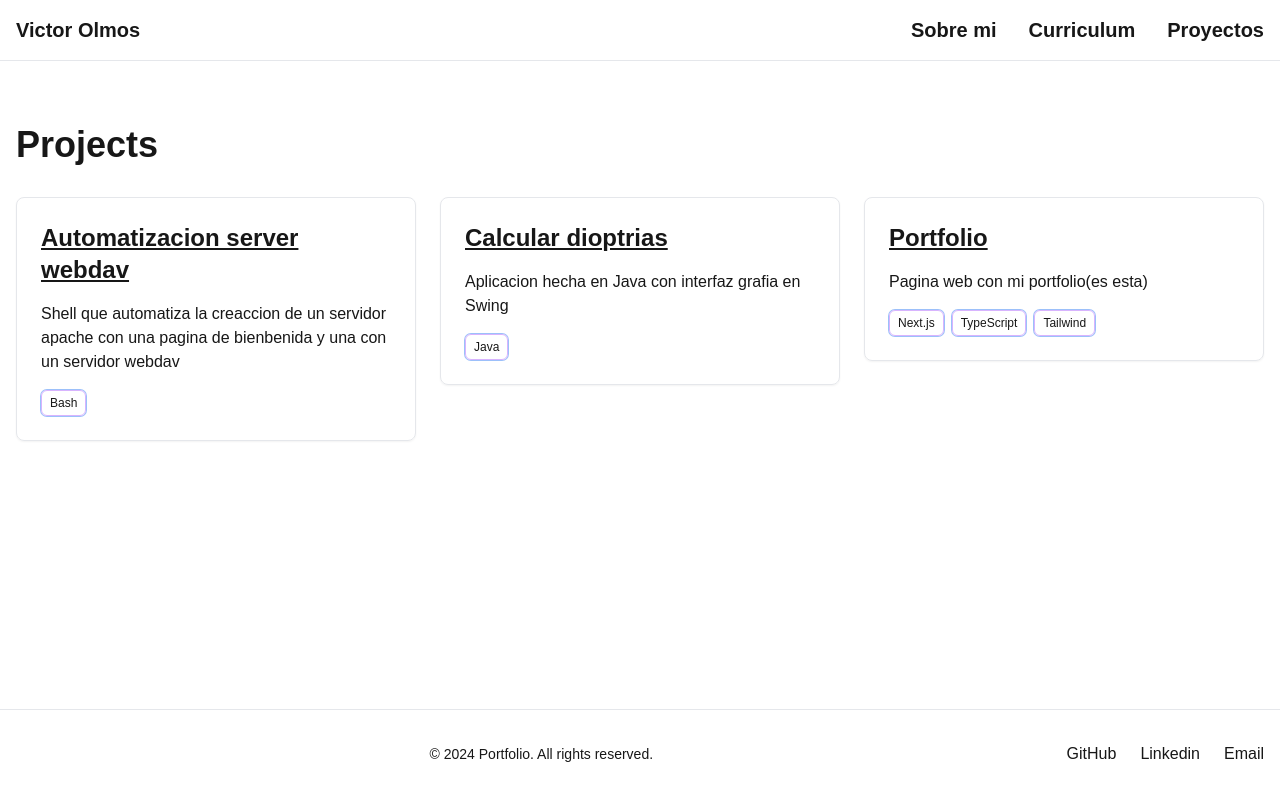
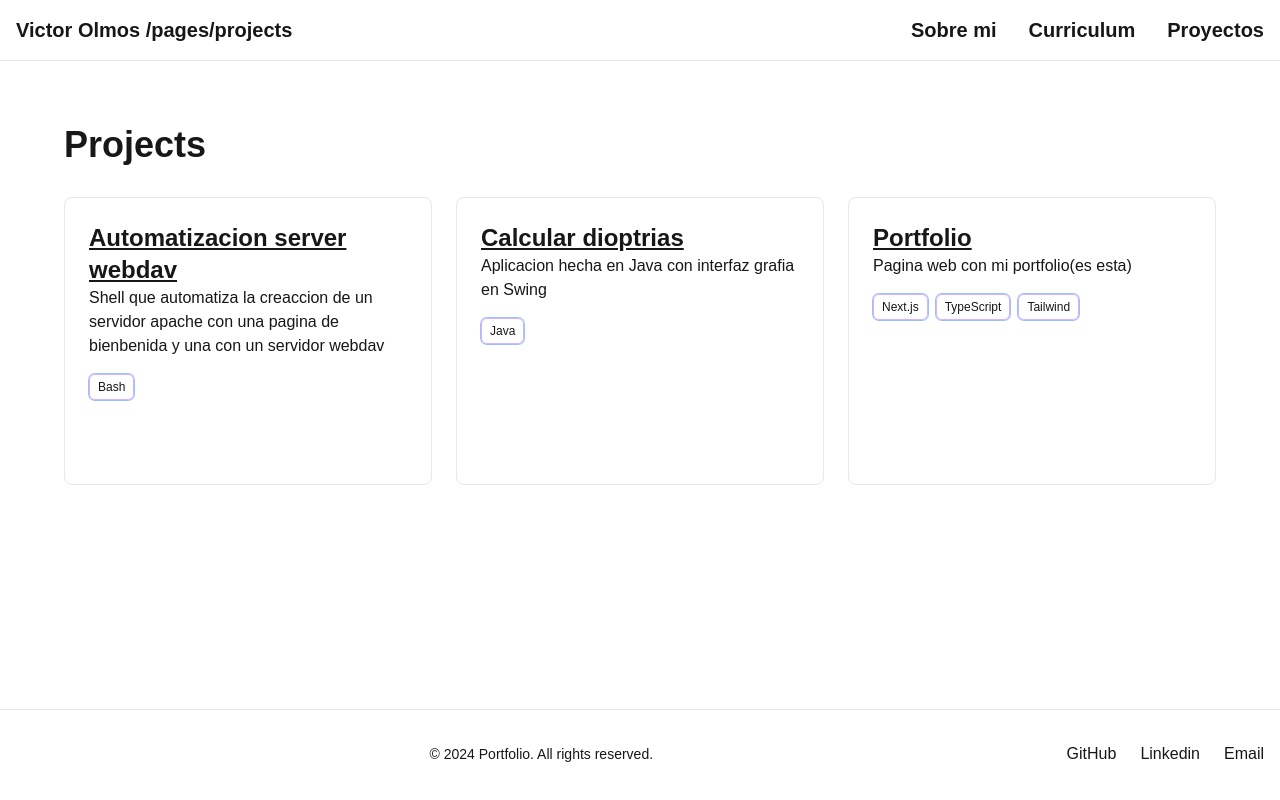
Before and after one commit to V0lms/portfolio-next-app, a Next.js app: page /pages/projects in a window 1280 px wide. Built offline with nearby package versions, Linux system fonts and the light colour scheme.

Commit message:
Varias cosas

```diff
--- a/app/page.tsx
+++ b/app/page.tsx
@@ -1,14 +1,12 @@
-import Image from "next/image";
-
 export default function Home() {
   return (
     <div className="flex min-h-[calc(97vh-8rem)] flex-col items-center justify-center space-y-12 text-center">
-      <div className="space-y-6">
+      <div className="space-y-6 hover:animate-spin">
         <h1 className="text-4xl font-bold tracking-tighter sm:text-5xl md:text-6xl">
           Victor Olmos Martin
         </h1>
-        <p className="mx-auto max-w-[700px] text-gray-500 dark:text-gray-400 md:text-xl">
-          Bienbenido a mi portfolio
+        <p className="mx-auto max-w-[700px] text-gray-400 md:text-xl">
+          Bienvenido a mi portfolio
         </p>
       </div>
 
--- a/app/pages/about/page.tsx
+++ b/app/pages/about/page.tsx
@@ -1,15 +1,27 @@
+import Image from "next/image";
+
 export default function AboutPage() {
   return (
-    <div className="container mx-auto px-4 py-16 min-h-[calc(97vh-8rem)]">
+    <div className="container mx-auto px-16 py-16 min-h-[calc(97vh-8rem)]">
       <h1 className="text-4xl font-bold mb-8">Sobre mi</h1>
-      <div className="prose prose-lg dark:prose-invert">
+      <div className=" flex max-h-200px">
+        <Image
+          src="/img/doggo2.jpeg"
+          width={200}
+          height={200}
+          alt="Foto de mi perro"
+          className=" rounded-3xl"
+        />
+        <div className="prose prose-lg dark:prose-invert">
         <p className="text-2xl font-bold mb-2 ml-4">
           Soy un estudiante de Desarrollo de Aplicaciones Web en la U-Tad
-        </p>
+        </p><br />
         <p className="text-xl mb-6 ml-4">
-        Aparte de la programacion tambien me gusta la fotografia y el senderismo en el ambito de la programacion estoy interesado en ciberseguridad, la computacion en nube y la administracion de sistemas, pero tambien me gusta aprender sobre mas cosas.
+          Aparte de la programacion tambien me gusta la fotografía, la astronomía y el senderismo en el ambito de la programacion estoy interesado en ciberseguridad, la computacion en nube y la administracion de sistemas, pero tambien me gusta aprender sobre mas cosas.
         </p>
       </div>
+      </div>
+
     </div>
   );
 }
--- a/app/pages/curriculum/page.tsx
+++ b/app/pages/curriculum/page.tsx
@@ -1,6 +1,6 @@
 export default function CurriculumPage() {
   return (
-    <div className="container mx-auto px-4 py-16 min-h-[calc(97vh-8rem)]">
+    <div className="container mx-auto px-16 py-16 min-h-[calc(97vh-8rem)]">
       <h1 className="text-4xl font-bold mb-8">Curriculum Vitae</h1>
       <div className="space-y-12">
         <section>
--- a/app/pages/projects/page.tsx
+++ b/app/pages/projects/page.tsx
@@ -2,50 +2,63 @@ import Link from "next/link";
 
 export default function ProjectPage() {
   return (
-    <div className="container mx-auto px-4 py-16 min-h-[calc(97vh-8rem)]">
+    <div className="container mx-auto px-16 py-16 min-h-[calc(97vh-8rem)]">
       <h1 className="text-4xl font-bold mb-8">Projects</h1>
       <div className="grid grid-cols-1 md:grid-cols-2 lg:grid-cols-3 gap-6">
 
-        <Link href="https://github.com/V0lms/debian" className="hover:text-purple-400">
-          <div className="rounded-lg border bg-card text-card-foreground shadow-sm">
+        <Link href="https://github.com/V0lms/debian-webdav" className="hover:text-purple-400">
+          <div className="rounded-lg border bg-card text-card-foreground min-h-72">
             <div className="p-6 space-y-4">
+              <div>
                 <h3 className="text-2xl font-semibold underline">Automatizacion server webdav</h3>
+
                 <p className="">
                   Shell que automatiza la creaccion de un servidor apache con una pagina de bienbenida y una con un servidor webdav
                 </p>
+              </div>
+
               <div className="flex gap-2">
                 <span className="inline-flex items-center rounded-md px-2 py-1 text-xs font-medium text-primary ring-1 border border-purple-300">
                   Bash
                 </span>
               </div>
+
             </div>
           </div>
         </Link>
 
         <Link href="https://github.com/V0lms/ActividadOpticaJavaSwing" className="hover:text-purple-400">
-          <div className="rounded-lg border bg-card text-card-foreground shadow-sm">
+          <div className="rounded-lg border bg-card text-card-foreground min-h-72">
             <div className="p-6 space-y-4">
+              <div>
                 <h3 className="text-2xl font-semibold underline">Calcular dioptrias</h3>
 
                 <p className="">
                   Aplicacion hecha en Java con interfaz grafia en Swing
                 </p>
+              </div>
+
               <div className="flex gap-2">
                 <span className="inline-flex items-center rounded-md px-2 py-1 text-xs font-medium text-primary ring-1 border border-purple-300">
                   Java
                 </span>
               </div>
+
             </div>
           </div>
         </Link>
 
         <Link href="https://github.com/V0lms/my-page" className="hover:text-purple-400">
-          <div className="rounded-lg border bg-card text-card-foreground shadow-sm">
-            <div className="p-6 space-y-4">
+          <div className="rounded-lg border bg-card text-card-foreground min-h-72">
+            <div className="p-6 space-y-4 al">
+              <div className="">
                 <h3 className="text-2xl font-semibold underline">Portfolio</h3>
+
                 <p className="">
                   Pagina web con mi portfolio(es esta)
                 </p>
+              </div>
+
               <div className="flex gap-2">
                 <span className="inline-flex items-center rounded-md px-2 py-1 text-xs font-medium text-primary ring-1 border border-purple-300">
                   Next.js
@@ -57,6 +70,7 @@ export default function ProjectPage() {
                   Tailwind
                 </span>
               </div>
+
             </div>
           </div>
         </Link>
--- a/components/Footer.tsx
+++ b/components/Footer.tsx
@@ -19,7 +19,7 @@ export default function Footer() {
                             GitHub
                         </Link>
                         <Link
-                            href="https://linkedin.com"
+                            href="https://www.linkedin.com/in/v0lms/"
                             target="_blank"
                             rel="noopener noreferrer"
                             className="text-muted-foreground hover:text-purple-400"
--- a/components/Navbar.tsx
+++ b/components/Navbar.tsx
@@ -1,24 +1,30 @@
+'use client'
+
 import Link from "next/link";
+import React from "react";
+import { usePathname } from 'next/navigation';
 
 export default function Navbar() {
+
+        const pathname = usePathname()
 
     return (
         <header className="bg-background border-b">
             <nav className="container mx-auto px-4 flex items-center justify-between py-4">
                 <div className="flex lg:flex-1">
                     <Link href="/" className="text-xl font-bold hover:text-purple-400">
-                        Victor Olmos
+                        Victor Olmos {pathname}
                     </Link>
                 </div>
 
                 <div className="flex gap-x-8">
-                    <Link href="/pages/about" className="text-xl font-bold hover:text-purple-400">
+                    <Link href="/pages/about" className="text-xl font-bold hover:text-purple-400 about">
                         Sobre mi
                     </Link>
-                    <Link href="/pages/curriculum" className="text-xl font-bold hover:text-purple-400">
+                    <Link href="/pages/curriculum" className="text-xl font-bold hover:text-purple-400 curriculum">
                         Curriculum
                     </Link>
-                    <Link href="/pages/projects" className="text-xl font-bold hover:text-purple-400">
+                    <Link href="/pages/projects" className="text-xl font-bold hover:text-purple-400 projects">
                         Proyectos
                     </Link>
 
```
Also changed, not shown: public/img/doggo.jpeg (added), public/img/doogo2.jpeg (added). Lines whose indentation alone changed are shown as unchanged.
